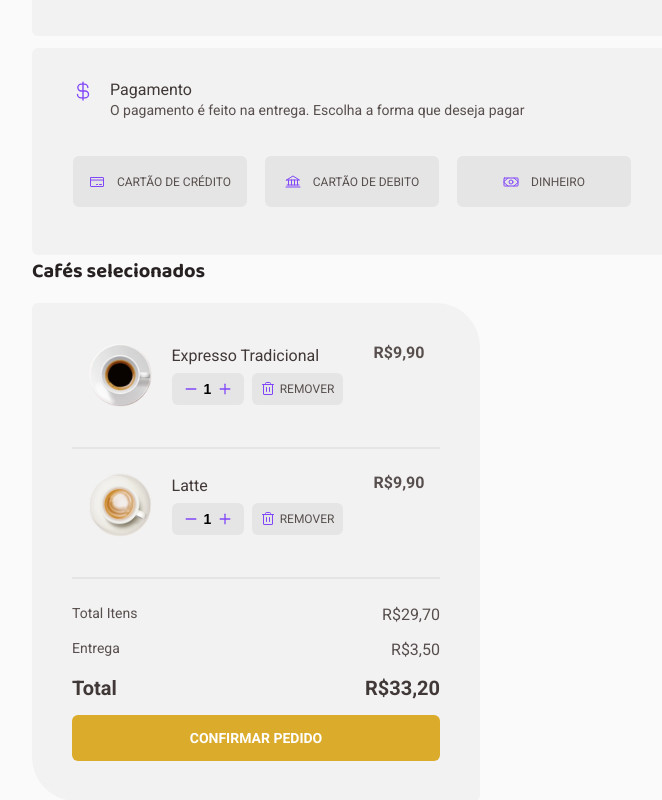
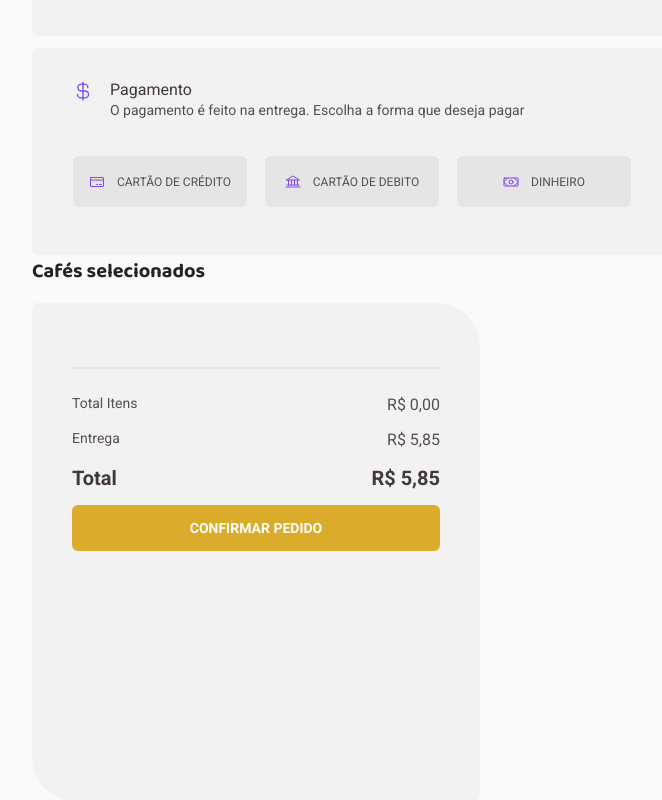
Before and after one commit to brenokf/Coffee-Delivery, a React (Vite) app: page /checkout in a window 1280 px wide. Shown: the part 532-1332 px from the top of the page, without its empty margins (288-950 px from the left). Built offline with nearby package versions, Linux system fonts and the light colour scheme.

Commit message:
move handleCounterClickPlus from useContext

```diff
--- a/src/pages/Checkout/CoffeCard/index.tsx
+++ b/src/pages/Checkout/CoffeCard/index.tsx
@@ -14,104 +14,88 @@ import {
   TotalPurchase,
   TotalPurchaseAndDelivery,
 } from './styles'
-import ExpressoTradicional from '../../../assets/coffees/Type=Expresso.svg'
-import Latte from '../../../assets/coffees/Type=Latte.svg'
+
 import { Minus, Plus, Trash } from 'phosphor-react'
+import { useContext, useEffect } from 'react'
+import { CoffePropries, MarketContext } from '../../../contexts/Marketcontext'
+
 export function CoffeeCard() {
-  function handleCounterClickPlus(e) {
-    console.log(e)
-    const parentDiv = e.currentTarget.parentNode
-    return parentDiv.querySelector('input[type=number]').stepUp()
-  }
-
-  function handleCounterClickDown(e) {
-    const parentDiv = e.currentTarget.parentNode
-    return parentDiv.querySelector('input[type=number]').stepDown()
-  }
+  const {
+    handleCounterClickDown,
+    handleCounterClickPlus,
+    checkout,
+    costFreight,
+    handleUpdateValue,
+    totalAllPurchases,
+    convertedCost,
+    grandTotalOfPurchase,
+    handleRemoveSpecificCoffee,
+  } = useContext(MarketContext)
 
   return (
     <FrameContainer>
       <h4>Cafés selecionados</h4>
       <CoffeeCardContainer>
-        <CoffeeCardItem>
+        {checkout.map((coffee) => {
+          return (
+            <CoffeeCardItem key={coffee.id}>
               <InfoContainer>
-            <img src={ExpressoTradicional} alt="icon" />
+                <img src={coffee.image} alt="" />
                 <DetailsContainer>
-              <p>Expresso Tradicional</p>
+                  <p>{coffee.title}</p>
                   <Actions>
                     <BuyCounter>
                       <CounterButton
                         onClick={(e) => {
-                      handleCounterClickDown(e)
+                          handleCounterClickDown(e, coffee)
                         }}
                       >
                         <Minus size={14} weight="bold" />
                       </CounterButton>
-                  <input min="0" name="quantity" value="1" type="number" />
+                      <input
+                        min="0"
+                        name="quantity"
+                        value={coffee.quantity}
+                        type="number"
+                      />
                       <CounterButton
                         onClick={(e) => {
-                      handleCounterClickPlus(e)
+                          handleCounterClickPlus(e, coffee)
                         }}
                       >
                         <Plus size={14} weight="bold" />
                       </CounterButton>
                     </BuyCounter>
-                <RemoveItem>
+                    <RemoveItem
+                      onClick={() => {
+                        handleRemoveSpecificCoffee(coffee.id)
+                      }}
+                    >
                       <Trash size={16} /> REMOVER
                     </RemoveItem>
                   </Actions>
                 </DetailsContainer>
               </InfoContainer>
-          <p>R$9,90</p>
+              <p>{`${convertedCost(coffee.total)}`}</p>
             </CoffeeCardItem>
-        <hr />
-        <CoffeeCardItem>
-          <InfoContainer>
-            <img src={Latte} alt="icon" />
-            <DetailsContainer>
-              <p>Latte</p>
-              <Actions>
-                <BuyCounter>
-                  <CounterButton
-                    onClick={(e) => {
-                      handleCounterClickDown(e)
-                    }}
-                  >
-                    <Minus size={14} weight="bold" />
-                  </CounterButton>
-                  <input min="0" name="quantity" value="1" type="number" />
-                  <CounterButton
-                    onClick={(e) => {
-                      handleCounterClickPlus(e)
-                    }}
-                  >
-                    <Plus size={14} weight="bold" />
-                  </CounterButton>
-                </BuyCounter>
-                <RemoveItem>
-                  <Trash size={16} /> REMOVER
-                </RemoveItem>
-              </Actions>
-            </DetailsContainer>
-          </InfoContainer>
-          <p>R$9,90</p>
-        </CoffeeCardItem>
+          )
+        })}
         <hr />
         <TotalPurchaseAndDelivery>
           <TotalPurchase>
             <span>Total Itens</span>
-            <p>R$29,70</p>
+            <p>{`${totalAllPurchases()}`}</p>
           </TotalPurchase>
           <DeliveryFee>
             <span>Entrega</span>
-            <p>R$3,50</p>
+            <p>{`${convertedCost(costFreight)}`}</p>
           </DeliveryFee>
           <Total>
             <span>Total</span>
-            <p>R$33,20</p>
+            <p>{`${grandTotalOfPurchase(costFreight)}`}</p>
           </Total>
         </TotalPurchaseAndDelivery>
-        <ConfirmOrder>CONFIRMAR PEDIDO</ConfirmOrder>
+        <ConfirmOrder onClick={() => {}}>CONFIRMAR PEDIDO</ConfirmOrder>
       </CoffeeCardContainer>
     </FrameContainer>
   )
```
Lines whose indentation alone changed are shown as unchanged.
